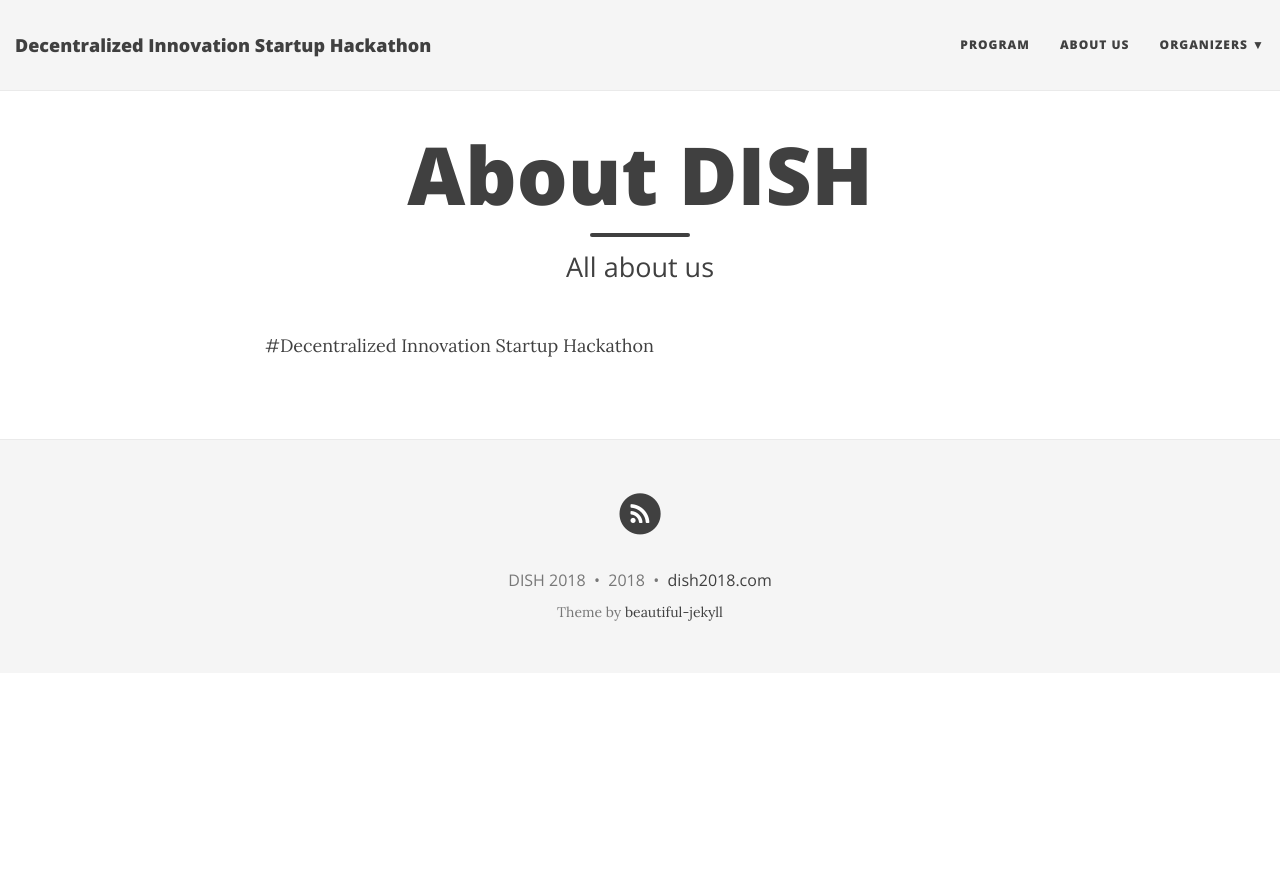
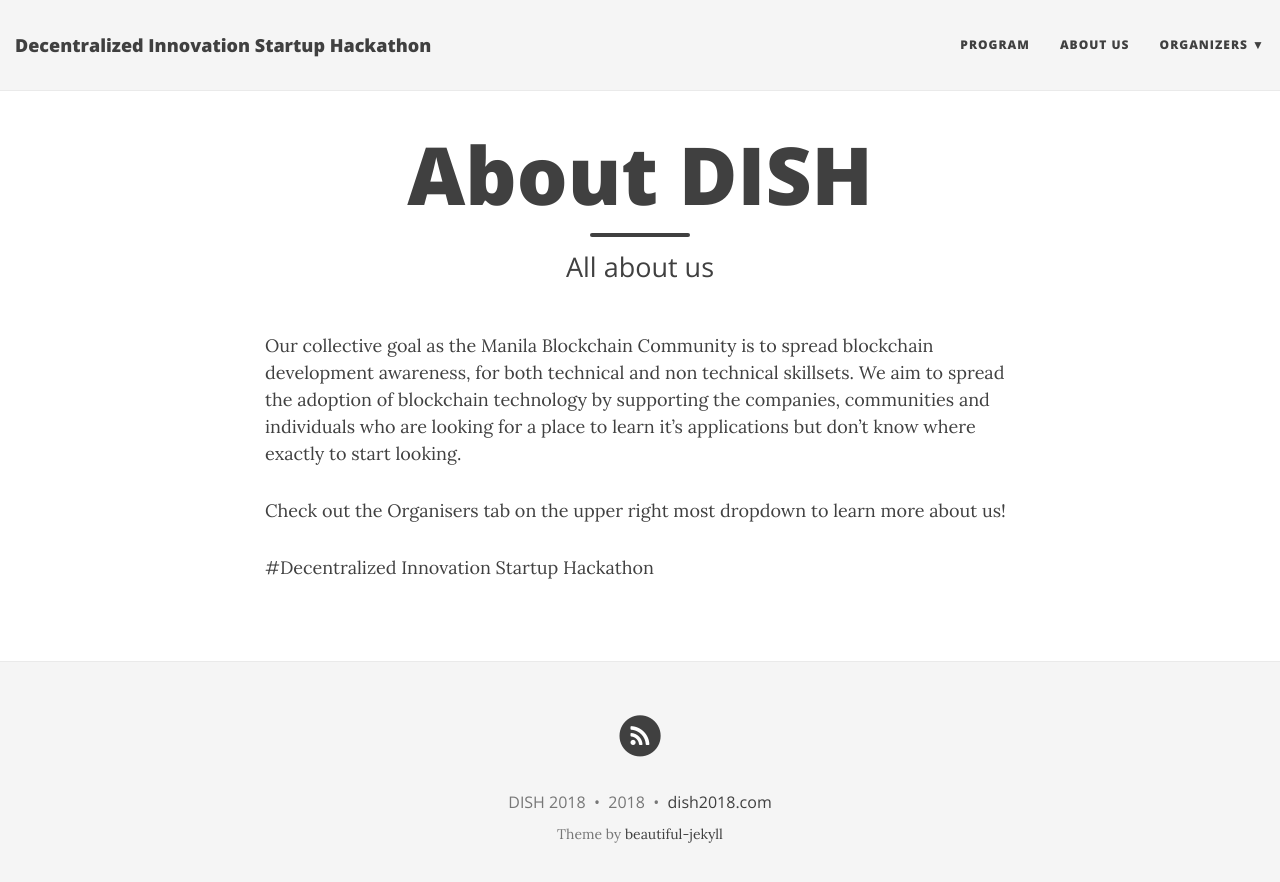
Before and after one commit to dish-event/dish-event, a Jekyll site: the page built from aboutus.md, in a window 1280 px wide. Shown: the top 882 px of the page. Built offline with Jekyll 4.4.1, drawn with Linux system fonts in a browser that asks for light colours; nearby versions of some CDN libraries.

Commit message:
update 2 for press release

```diff
--- a/aboutus.md
+++ b/aboutus.md
@@ -4,4 +4,8 @@ title: About DISH
 subtitle: All about us
 ---
 
+Our collective goal as the Manila Blockchain Community is to spread blockchain development awareness, for both technical and non technical skillsets. We aim to spread the adoption of blockchain technology by supporting the companies, communities and individuals who are looking for a place to learn it's applications but don't know where exactly to start looking.
+
+Check out the Organisers tab on the upper right most dropdown to learn more about us!
+
 #Decentralized Innovation Startup Hackathon
```
Also changed, not shown: index.md (+2 -2 lines).
